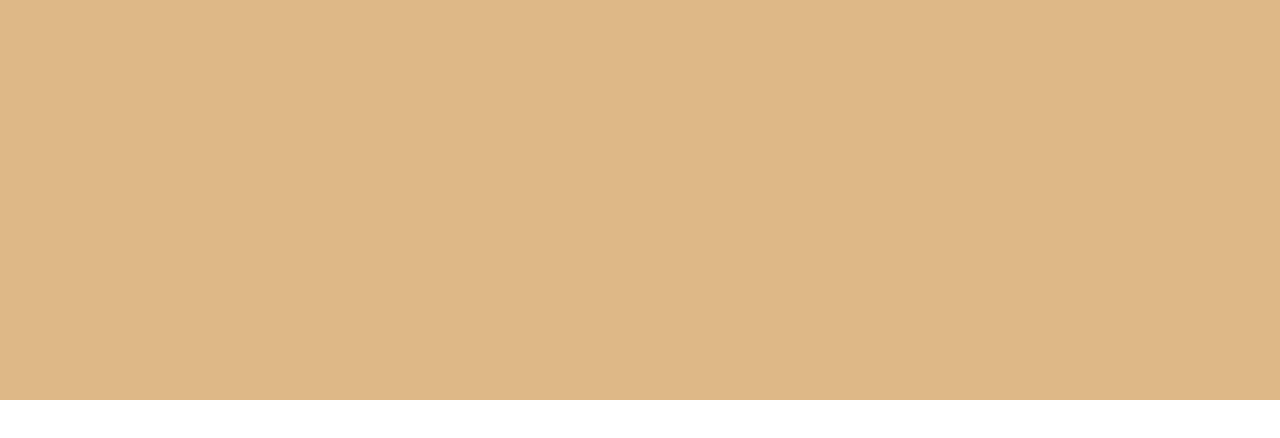
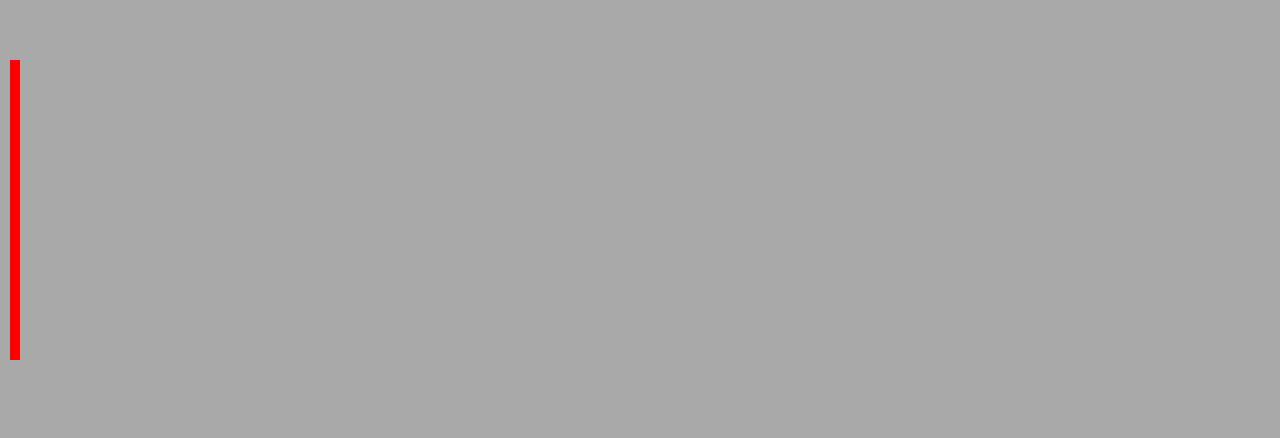
Before and after one commit to Letillo/ping-pong, a plain HTML site: page client/spgame.html in a window 1280 px wide. Shown: the part 240-678 px from the top of the page. Drawn offline with Linux system fonts and the light colour scheme.

Commit message:
add bar logic and fixed css issues with canvas fullscreen size

```diff
--- a/client/css/canvas.css
+++ b/client/css/canvas.css
@@ -1,11 +1,14 @@
-body { padding: 0; margin: 0; }
+html, body {
+    overflow: auto;
+    width:100%;
+    height:100%;
 
+    padding: 0;
+    margin: 0;
+}
 #canvas{
 
-    height: 100%;
-    width: 100%;
-    background-color: burlywood;
-    margin: 0px;
-    padding: 0px;
+    display: block;
+    background-color: darkgray;
 
 }
--- /dev/null
+++ b/client/js/gamelogicDanny.js
@@ -0,0 +1,58 @@
+
+// canvas object and size configuration.
+
+var canvas = document.getElementById('canvas');
+var ctx = canvas.getContext("2d");
+canvas.width = window.innerWidth;
+canvas.height = window.innerHeight;
+
+// player object. Values are set with DB values.
+
+var player = {
+
+    id: 0,
+    name: "",
+    position: "",
+    x: 0,
+    y: 0,
+    width: 0,
+    height: 0
+
+}
+
+
+player.x = 10;
+player.y = 300;
+
+player.width = 10;
+player.height = 300;
+
+
+// hides the mouse cursor when it hovers the body section of the page.
+document.body.style.cursor = 'none';
+
+//calls update function
+updatePlayerPosition();
+
+
+function updatePlayerPosition (){
+
+    //fills rectangle with red color hexadecimals value
+    ctx.fillStyle = "#FF0000";
+
+    //creates a rectangle on x and y position
+
+    ctx.fillRect(player.x,player.y,player.width,player.height);
+
+}
+
+// add event listener to window. It listens on mouse movements. e parameter contains values of mouse position
+
+window.addEventListener('mousemove', e => {
+
+    ctx.clearRect(player.x,player.y,player.width,player.height);
+    player.y = e.clientY-50;
+
+    updatePlayerPosition();
+
+});
--- a/client/spgame.html
+++ b/client/spgame.html
@@ -13,5 +13,7 @@
 
     <canvas id="canvas"></canvas>
 
+    <script src="./js/gamelogicDanny.js"></script>
+
 </body>
 </html>
```
Also changed, not shown: client/js/gamelogic.js (added).
